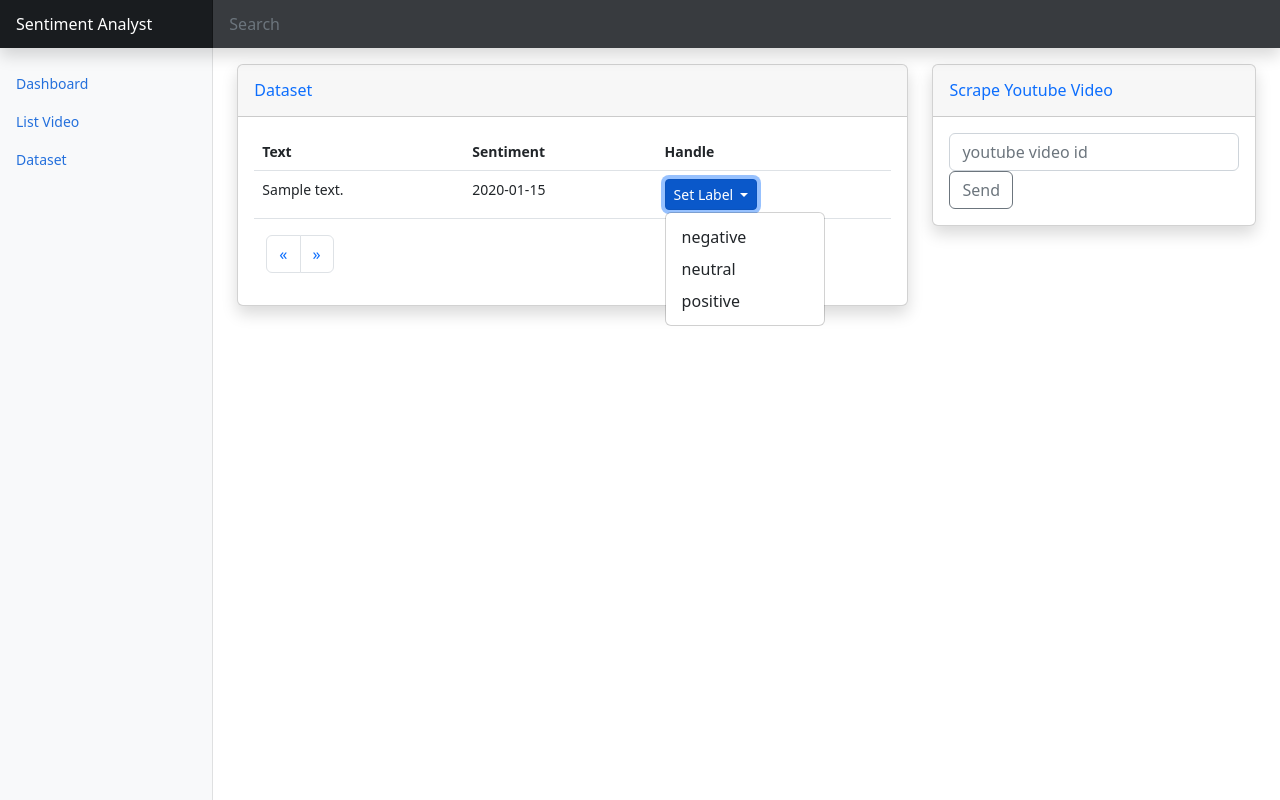
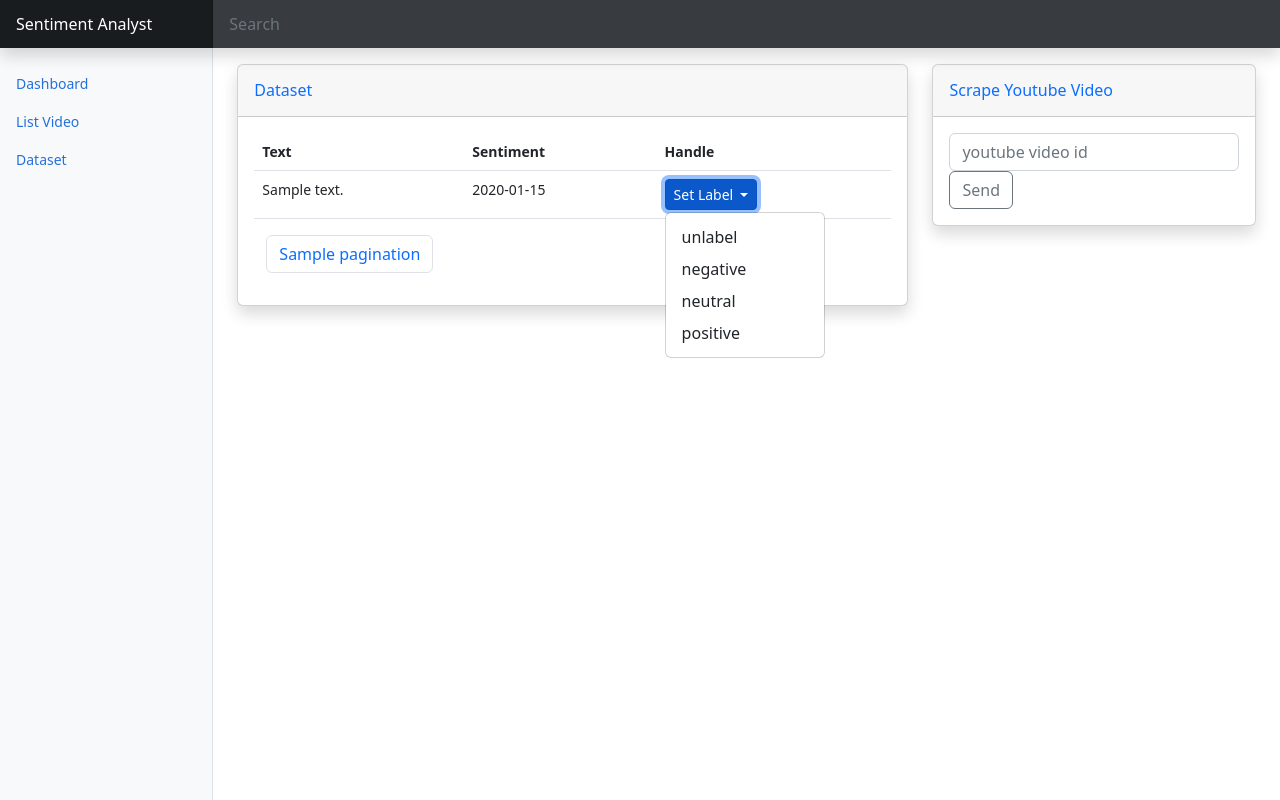
Before and after one commit to lintabong/web-flask-youtube-sentiment-cl, a Flask app: template templates/dataset.html in a window 1280 px wide, after a click on "Set Label". Run offline with Flask 3, Linux system fonts and the light colour scheme; the template is opened without the code that fills it: most values are stand-ins (such as "Sample title", 1, 10 or a date in 2020); parts of the project's set-up code (start-up, migrations or seed data) failed here and were passed over; some libraries are stand-ins or nearby versions.

Commit message:
Add backend pagination

```diff
--- a/app.py
+++ b/app.py
@@ -1,7 +1,12 @@
 import math
+from flask import Flask
+from flask import request
+from flask import render_template
+from flask import url_for
+from flask import redirect
 from threading import Thread
-from flask import Flask, request, render_template, url_for, redirect
 
+from helper import formatter
 from helper import predict
 from helper import crawl_dataset
 from lib.database import Database
@@ -10,6 +15,7 @@
 
 
 app = Flask(__name__)
+
 
 @app.route("/", methods=["GET", "POST"])
 def index():
@@ -22,57 +28,62 @@
         render_template("index.html")
     return render_template("index.html")
 
+
 @app.route("/list_video")
 def list_video():
     return render_template("list_video.html", all_video=database.get_all_video())
+
 
 @app.route("/result/<video_id>")
 def result(video_id):
     video_detail = database.get_video(video_id)
 
-    if video_detail is not None:
-        neg, neu, pos = database.count_labeled_dataset()
+    if video_detail is None:
+        return redirect(url_for("result"))
 
-        if len(video_detail["description"]) > 200:
-            description = str(video_detail["description"][:200]) + " . . . "
-        else:
-            description = video_detail["description"]
+    neg, neu, pos = database.count_labeled_dataset()
 
-        return render_template("result.html",
-                               video_detail=video_detail,
-                               video_comments=video_detail["comments"],
-                               image_url=video_detail["thumbnail"],
-                               description=description,
-                               negative=neg,
-                               neutral=neu,
-                               positive=pos)
+    if len(video_detail["description"]) >= 200:
+        description = f'{video_detail["description"][:200]}... '
+    else:
+        description = video_detail["description"]
 
-    return render_template("result.html")
+    return render_template("result.html",
+                            video_detail=video_detail,
+                            video_comments=video_detail["comments"],
+                            image_url=video_detail["thumbnail"],
+                            description=description,
+                            negative=neg,
+                            neutral=neu,
+                            positive=pos)
+
 
 @app.route("/dataset", methods=["GET", "POST"])
 def dataset():
+    args     = request.args
+    offset   = int(args["offset"]) if "offset" in args else 0
+
+    comments = database.get_dataset((offset-1))
+    end      = database.get_max_dataset_page()
+
+    pagination = formatter.pagination(offset, end)
+
     if request.method == "POST":
         video_id = request.form.get("fname")
 
         p = Thread(target=crawl_dataset.run, args=(video_id,))
         p.start()
 
-        return render_template("dataset.html")
+        return render_template("dataset.html", comments=comments, offset=offset, pagination=pagination)
+    return render_template("dataset.html", comments=comments, offset=offset, pagination=pagination)
 
-    args = request.args
-    start = args["start"] if "start" in args else 0
-
-    comments = database.get_dataset(start=start)
-    end = database.count_dataset()
-    end = math.floor(end/10) + 1 if end%10 > 0 else math.floor(end/10)
-
-    return render_template("dataset.html", comments=comments, end=end)
 
 @app.route("/labeling")
 def labeling():
     args = request.args
     database.update_dataset(args["commentId"], int(args["label"]))
-    return redirect(url_for("dataset", start=args["current"]))
+    return redirect(url_for("dataset", offset=args["current"]))
+
 
 if __name__ == "__main__":
     app.run(debug=True)
--- a/templates/base.html
+++ b/templates/base.html
@@ -41,7 +41,7 @@
                                 </a>
                             </li>
                             <li class="nav-item">
-                                <a class="nav-link active" aria-current="page" href="{{ url_for('dataset', start=0) }}">
+                                <a class="nav-link active" aria-current="page" href="{{ url_for('dataset', offset=0) }}">
                                     <span data-feather="folder" class="align-text-bottom"></span>
                                     Dataset
                                 </a>
--- a/templates/dataset.html
+++ b/templates/dataset.html
@@ -29,13 +29,16 @@
                                                 </button>
                                                 <ul class="dropdown-menu">
                                                     <li>
-                                                        <a class="dropdown-item" href="{{ url_for('labeling', commentId=each['commentId'], label=1, current=request.args.get('start')) }}">negative</a>
+                                                        <a class="dropdown-item" href="{{ url_for('labeling', commentId=each['commentId'], label=0, current=request.args.get('offset')) }}">unlabel</a>
                                                     </li>
                                                     <li>
-                                                        <a class="dropdown-item" href="{{ url_for('labeling', commentId=each['commentId'], label=2, current=request.args.get('start')) }}">neutral</a>
+                                                        <a class="dropdown-item" href="{{ url_for('labeling', commentId=each['commentId'], label=1, current=request.args.get('offset')) }}">negative</a>
                                                     </li>
                                                     <li>
-                                                        <a class="dropdown-item" href="{{ url_for('labeling', commentId=each['commentId'], label=3, current=request.args.get('start')) }}">positive</a>
+                                                        <a class="dropdown-item" href="{{ url_for('labeling', commentId=each['commentId'], label=2, current=request.args.get('offset')) }}">neutral</a>
+                                                    </li>
+                                                    <li>
+                                                        <a class="dropdown-item" href="{{ url_for('labeling', commentId=each['commentId'], label=3, current=request.args.get('offset')) }}">positive</a>
                                                     </li>
                                                 </ul>
                                             </div>
@@ -47,21 +50,17 @@
                         <div class="container text-center">
                             <nav aria-label="Page navigation example">
                                 <ul class="pagination">
-                                    <li class="page-item">
-                                        <a class="page-link" href="#" aria-label="Previous">
-                                            <span aria-hidden="true">&laquo;</span>
-                                        </a>
-                                    </li>
-                                    {% for i in range(end) %}
-                                        <li class="page-item">
-                                            <a class="page-link" href="{{ url_for('dataset', start=i*10) }}">{{ i+1 }}</a>
-                                        </li>
+                                    {% for i in pagination %}
+                                        {% if i == offset %}
+                                            <li class="page-item active" aria-current="page">
+                                                <a class="page-link" href="{{ url_for('dataset', offset=i) }}">{{ i }}</a>
+                                            </li>
+                                        {% else %}
+                                            <li class="page-item">
+                                                <a class="page-link" href="{{ url_for('dataset', offset=i) }}">{{ i }}</a>
+                                            </li>
+                                        {% endif %}
                                     {% endfor %}
-                                    <li class="page-item">
-                                        <a class="page-link" href="#" aria-label="Next">
-                                            <span aria-hidden="true">&raquo;</span>
-                                        </a>
-                                    </li>
                                 </ul>
                             </nav>
                         </div>
```
Also changed, not shown: helper/formatter.py (added, +15 -0 lines), lib/database.py (+8 -4 lines).
